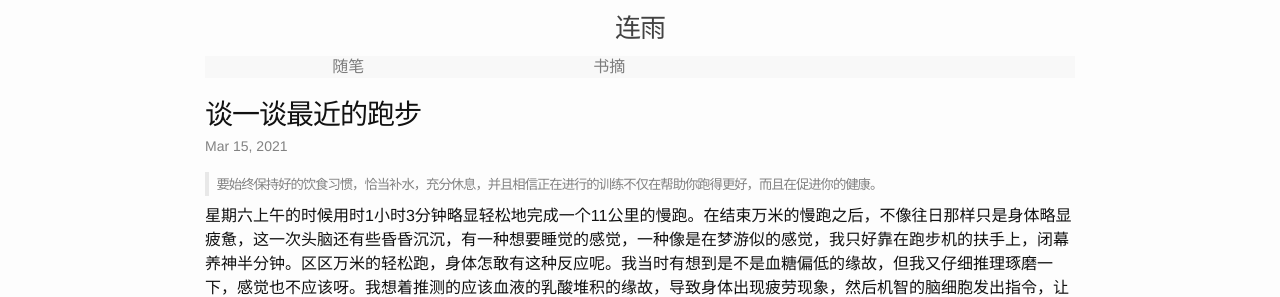
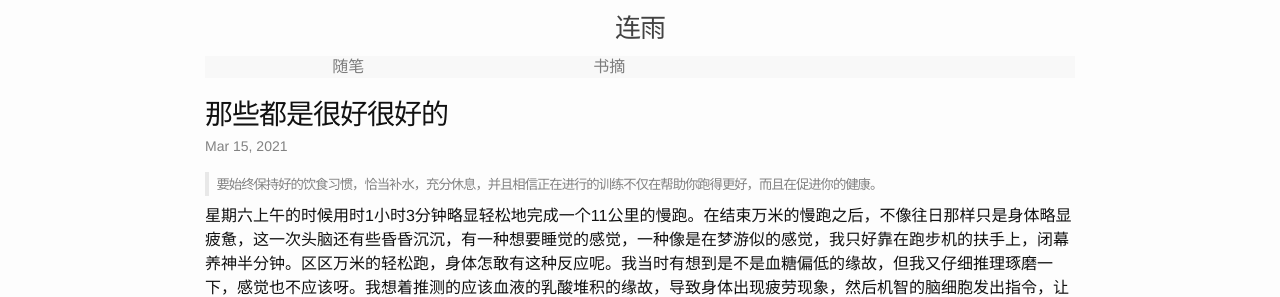
Before and after one commit to lianyu1115/lianyu, a Jekyll site: the page built from _essays/2021-03-15-那些都是很好很好的.md, in a window 1280 px wide. Shown: the top 297 px of the page. Built offline with Jekyll 4.4.1, drawn with Linux system fonts in a browser that asks for light colours.

Commit message:
Update and rename 2021-03-15-谈一谈最近的跑步.md to 2021-03-15-那些都是很好很好的.md

```diff
--- a/_essays/2021-03-15-谈一谈最近的跑步.md
+++ b/_essays/2021-03-15-那些都是很好很好的.md
@@ -1,6 +1,6 @@
 ---
 layout: post
-title: '谈一谈最近的跑步'
+title: '那些都是很好很好的'
 date: '2021-03-15 14:44:45 +0800'
 categories: ''
 tags: ''
```
